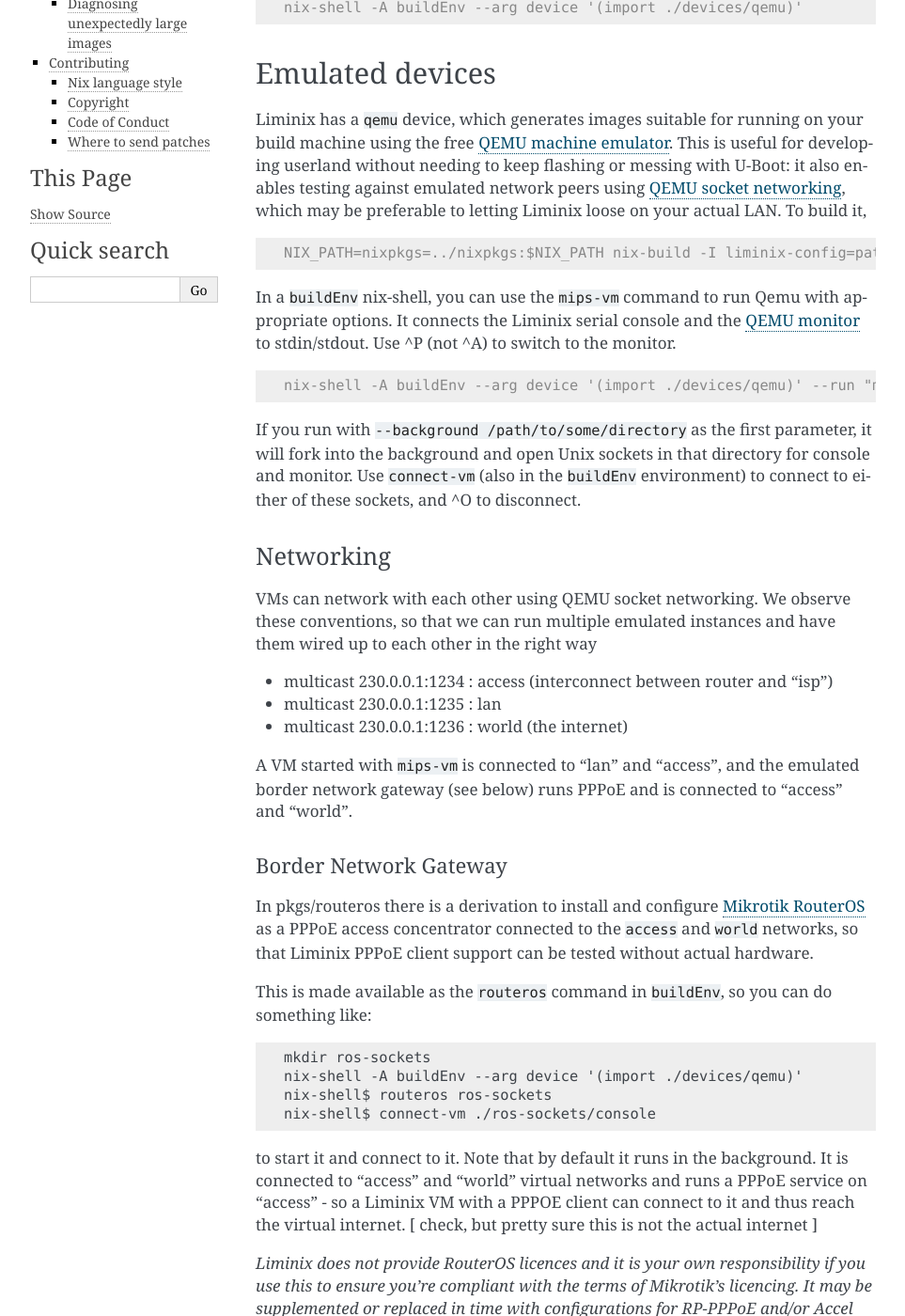
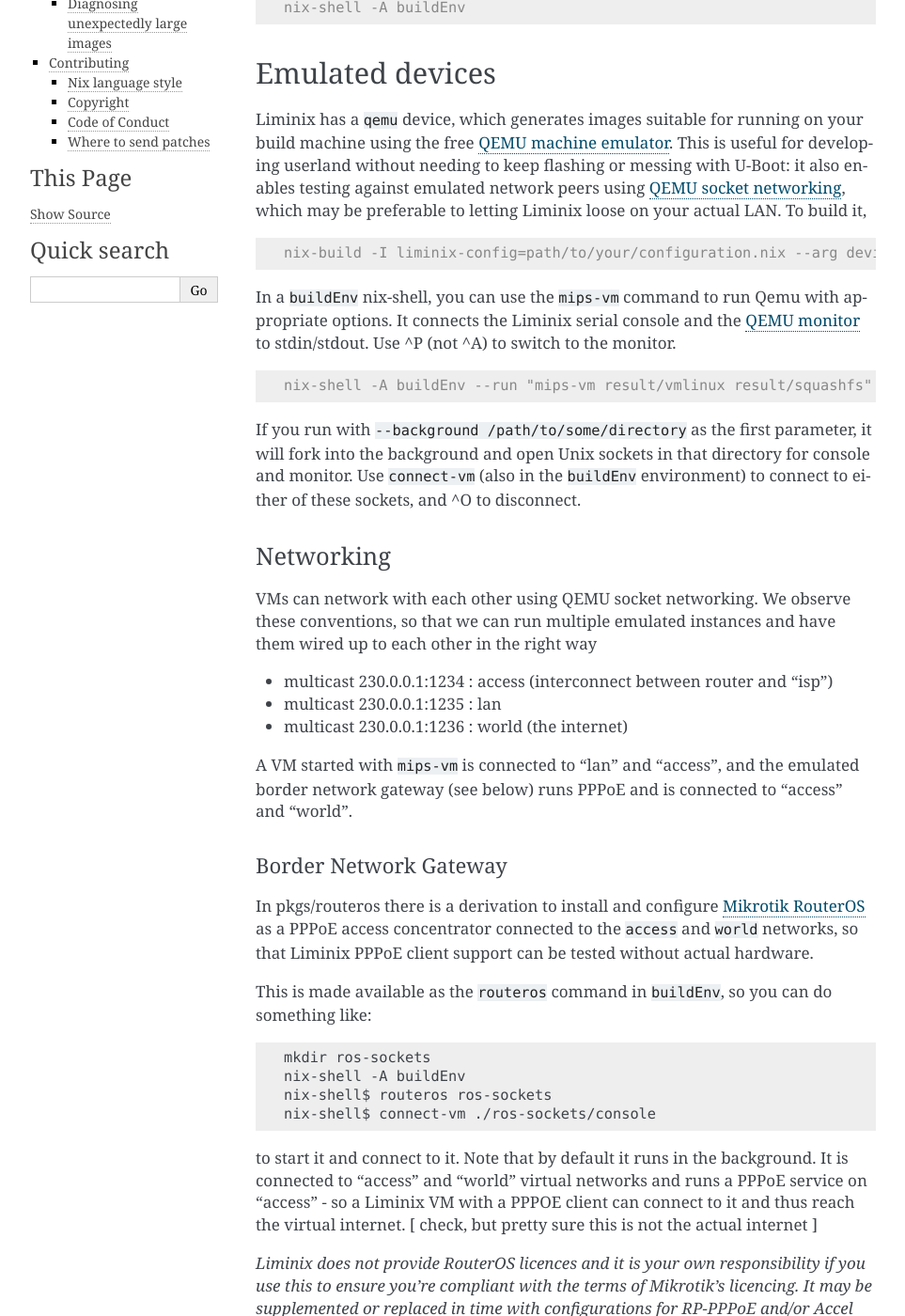
Before and after one commit to telent/liminix, a Sphinx documentation site: the page built from doc/developer.rst, in a window 1280 px wide and 1400 px high, scrolled down 290 px. Shown: the whole window at 94% size, without its empty margins (148-1111 px from the left). Built offline with Sphinx 7.4.7, drawn with Linux system fonts in a browser that asks for light colours; some of the changed text lies outside the part shown.

Commit message:
add shell.nix and tidy docs to take advantage of it

```diff
--- a/doc/developer.rst
+++ b/doc/developer.rst
@@ -11,7 +11,7 @@ available in the ``buildEnv`` derivation.
 
 .. code-block:: console
 
-    nix-shell -A buildEnv --arg device '(import ./devices/qemu)'
+    nix-shell -A buildEnv
 
 
 Emulated devices
@@ -27,7 +27,7 @@ To build it,
 
 .. code-block:: console
 
-    NIX_PATH=nixpkgs=../nixpkgs:$NIX_PATH nix-build -I liminix-config=path/to/your/configuration.nix --arg device "import ./devices/qemu" -A outputs.default
+    nix-build -I liminix-config=path/to/your/configuration.nix --arg device "import ./devices/qemu" -A outputs.default
 
 In a ``buildEnv`` nix-shell, you can use the ``mips-vm`` command
 to run Qemu with appropriate options. It connects the Liminix
@@ -35,7 +35,7 @@ serial console and the `QEMU monitor  <https://www.qemu.org/docs/master/system/m
 
 .. code-block:: console
 
-    nix-shell -A buildEnv --arg device '(import ./devices/qemu)' --run "mips-vm result/vmlinux result/squashfs"
+    nix-shell -A buildEnv --run "mips-vm result/vmlinux result/squashfs"
 
 If you run with ``--background /path/to/some/directory`` as the first
 parameter, it will fork into the background and open Unix sockets in
@@ -71,7 +71,7 @@ This is made available as the ``routeros`` command in ``buildEnv``, so you
 can do something like::
 
     mkdir ros-sockets
-    nix-shell -A buildEnv --arg device '(import ./devices/qemu)'
+    nix-shell -A buildEnv
     nix-shell$ routeros ros-sockets
     nix-shell$ connect-vm ./ros-sockets/console
 
@@ -104,7 +104,7 @@ do something like this:
 
 .. code-block:: console
 
-    nix-shell -A buildEnv --arg device '(import ./devices/qemu)' \
+    nix-shell -A buildEnv
 	 --run "tufted -a 192.168.8.251 result"
 
 and then issue appropriate U-boot commands to download and flash the
@@ -198,7 +198,7 @@ because it has dependencies on other things you didn't know about. Build the
 ``outputs.manifest`` attribute, which is a JSON representation of the
 filesystem, and you can run ``nix-store --query`` on it.::
 
-    NIX_PATH=nixpkgs=../nixpkgs:$NIX_PATH nix-build -I liminix-config=path/to/your/configuration.nix --arg device "import ./devices/qemu" -A outputs.manifest -o manifest
+    nix-build -I liminix-config=path/to/your/configuration.nix --arg device "import ./devices/qemu" -A outputs.manifest -o manifest
     nix-store -q --tree manifest
 
 
@@ -259,6 +259,7 @@ variety of licences.  I have no intention of asking for copyright
 assignment: just like when submitting to the Linux kernel you retain
 the copyright on the code you contribute.
 
+
 Code of Conduct
 ===============
 
```
Also changed, not shown: other parts of doc/developer.rst (+4 -4 lines), doc/user.rst (+4 -6 lines), 1 other file.
